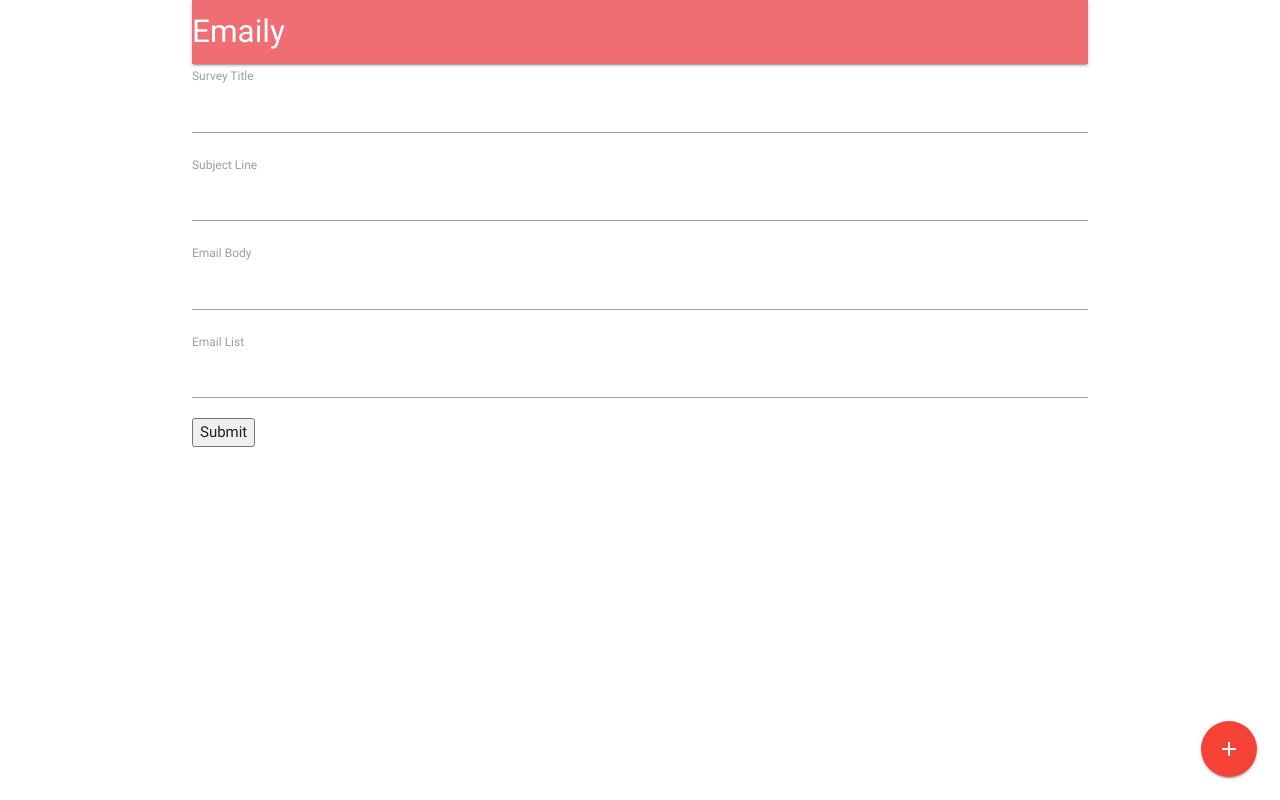
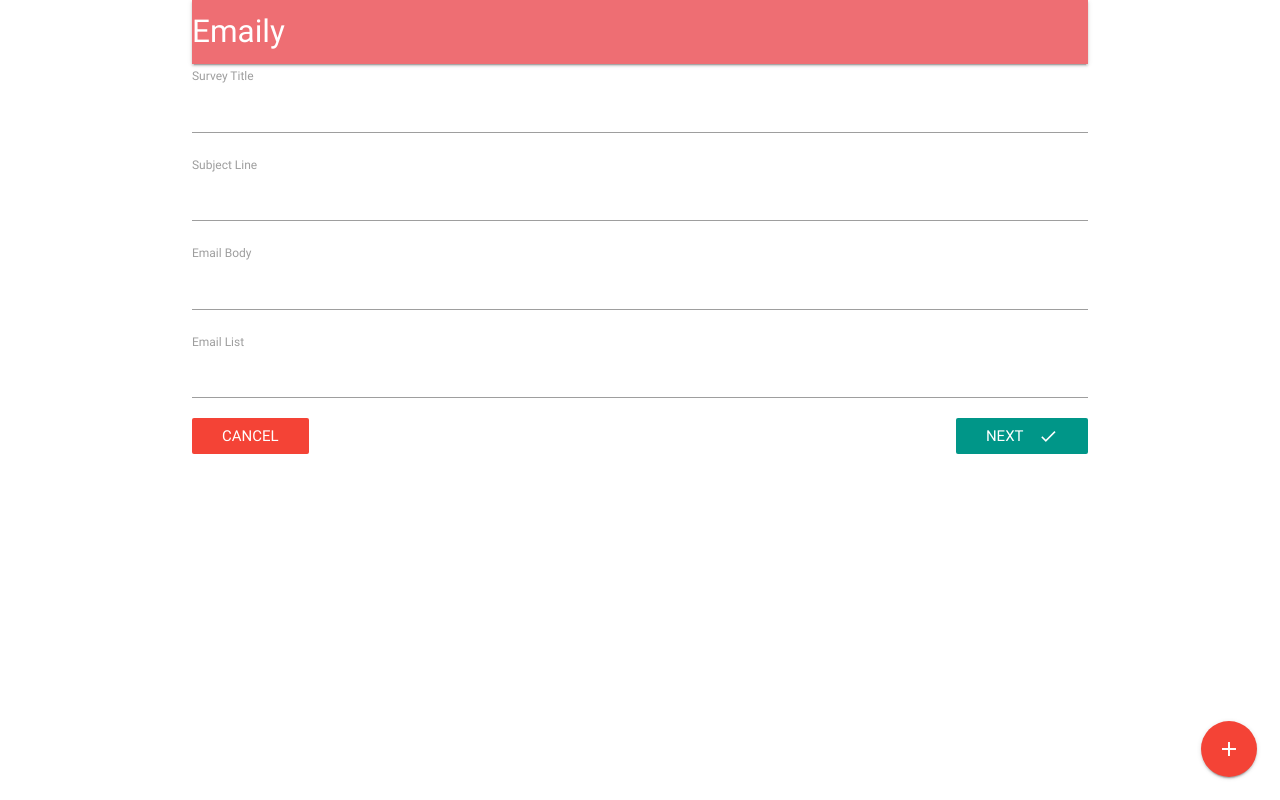
Before and after one commit to TerrillT5/Emaily, a React (Create React App) app in the folder client/: page /surveys/new in a window 1280 px wide. Built offline with nearby package versions, Linux system fonts and the light colour scheme; no server answers.

Commit message:
Added specific value error
Value error will be used when a specific field does not have text entered

```diff
--- a/client/src/components/surveys/SurveyForm.js
+++ b/client/src/components/surveys/SurveyForm.js
@@ -1,14 +1,15 @@
 import React, { Component } from 'react';
 import _ from 'lodash';
 import { reduxForm, Field } from 'redux-form';
+import { Link } from 'react-router-dom';
 import SurveyField from './SurveyField';
 
 
 const FIELDS = [
-  { label: "Survey Title", name: "title" },
-  { label: "Subject Line", name: "subject" },
-  { label: "Email Body", name: "body" },
-  { label: "Email List", name: "emails" }
+  { label: "Survey Title", name: "title", noValueError: 'Title is required to submit'},
+  { label: "Subject Line", name: "subject", noValueError: 'Subject is required to submit'},
+  { label: "Email Body", name: "body", noValueError: 'You must include text in body to submit' },
+  { label: "Email List", name: "emails", noValueError: 'Please include your email(s)' }
 ]
 
 class SurveyForm extends Component {
@@ -32,7 +33,18 @@ class SurveyForm extends Component {
       <div>
       <form onSubmit={this.props.handleSubmit(values => console.log(values))}>
           {this.renderFields()}
-          <button type="submit">Submit</button>
+          <Link
+            to='/surveys'
+            className='red btn-flat white-text'
+            >
+            Cancel
+          </Link>
+          <button
+             type="submit"
+              className="teal btn-flat right white-text">
+              Next
+              <i className="material-icons right">done</i>
+            </button>
         </form>
       </div>
     );
@@ -40,4 +52,19 @@ class SurveyForm extends Component {
 
 }
 
-export default reduxForm({form: 'surveyForm'})(SurveyForm);
+function validate(values) {
+  const errors = {};
+
+  _.each(FIELDS, ({ name, noValueError }) => {
+    if (!values[name]) {
+      errors[name] = noValueError;
+    }
+  });
+
+  return errors;
+}
+
+export default reduxForm({
+  validate,
+  form: 'surveyForm'
+ })(SurveyForm);
```
